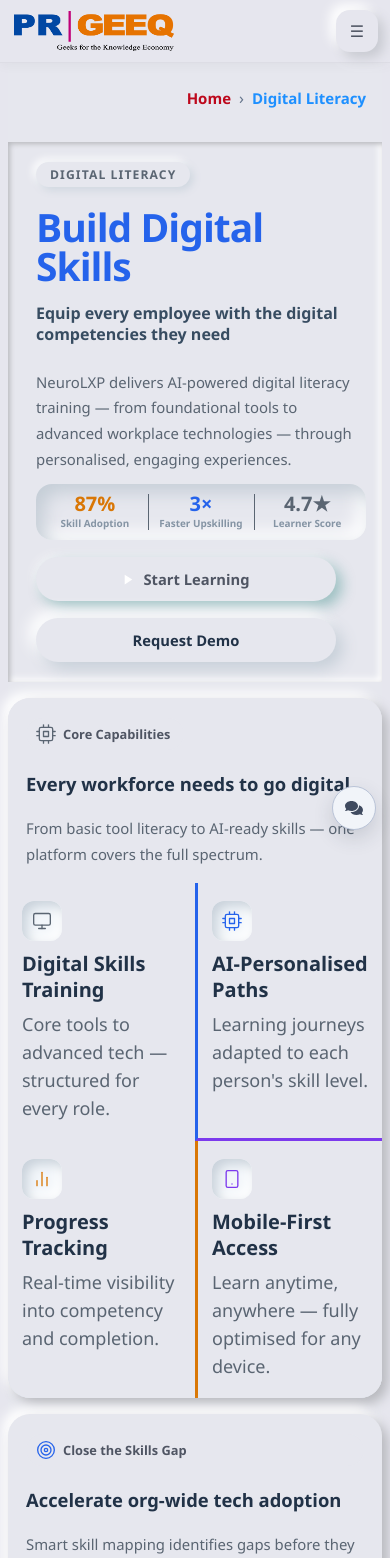
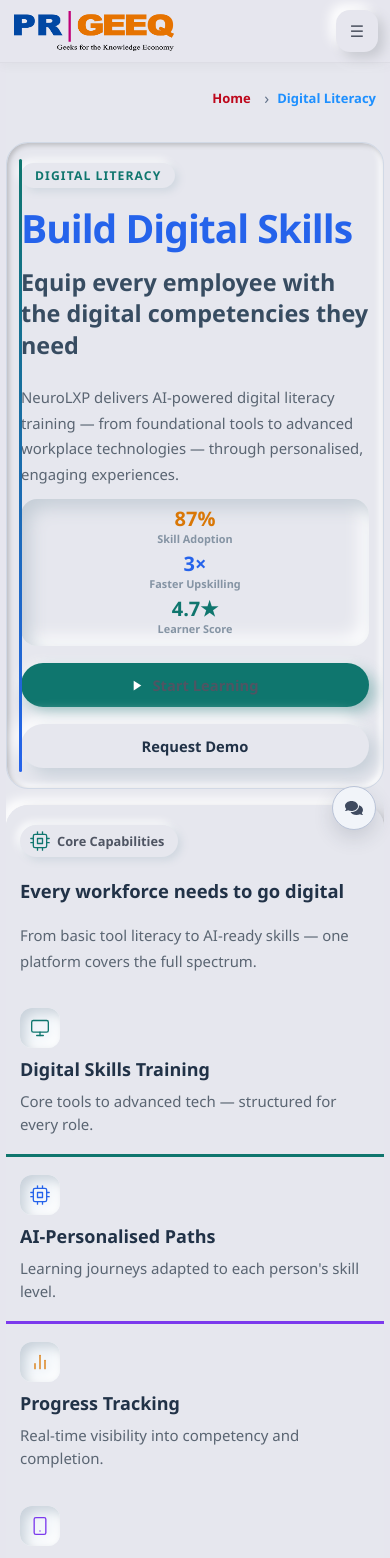
Before and after one commit to PRGEEQGlobalSolutionPrivateLIT/NeuroLXP-Website, a Next.js app in the folder apps/website/: page /digital-literacy in a window 390 px wide. Shown: the top 1558 px of the page. Built offline with nearby package versions, Linux system fonts and the light colour scheme.

Commit message:
Update digital-literacy.css

```diff
--- a/apps/website/app/digital-literacy/digital-literacy.css
+++ b/apps/website/app/digital-literacy/digital-literacy.css
@@ -1,30 +1,36 @@
 .dl {
-  --bg:           #e6e7ee;
-  --surface:      #e6e7ee;
-  --surface-up:   #f2f6fa;
+  --bg: #e6e7ee;
+  --surface: #e6e7ee;
+  --surface-up: #f2f6fa;
   --surface-deep: #dfe6ed;
-  --text:         #5a6572;
-  --heading:      #213247;
-  --muted:        #8594a4;
-  --secondary:    #2563eb;
-  --accent:       #d97706;
-  --support:      #7c3aed;
-  --white-glass:  rgba(255,255,255,0.68);
-  --sh-out-xs:  4px 4px 10px #cad2db, -4px -4px 10px #ffffff;
-  --sh-out-sm:  7px 7px 16px #c6cfd8, -7px -7px 16px #ffffff;
+  --text: #5a6572;
+  --heading: #213247;
+  --muted: #8594a4;
+  --primary: #0f766e;
+  --secondary: #2563eb;
+  --accent: #d97706;
+  --support: #7c3aed;
+  --white-glass: rgba(255, 255, 255, 0.68);
+
+  --sh-out-xs: 4px 4px 10px #cad2db, -4px -4px 10px #ffffff;
+  --sh-out-sm: 7px 7px 16px #c6cfd8, -7px -7px 16px #ffffff;
   --sh-out-md: 12px 12px 26px #c2cbd4, -12px -12px 26px #ffffff;
   --sh-out-lg: 18px 18px 36px #bec8d2, -18px -18px 36px #ffffff;
-  --sh-in:     inset 5px 5px 12px #c8d1da, inset -5px -5px 12px #ffffff;
-  --sh-in-deep:inset 8px 8px 18px #c4cdd6, inset -8px -8px 18px #ffffff;
-  --sh-combo:   8px 8px 20px #c4cdd6, -8px -8px 20px #ffffff,
-                inset 2px 2px 5px rgba(255,255,255,0.6),
-                inset -2px -2px 5px rgba(194,203,212,0.4);
-  --sh-flat:    3px 3px 8px #cdd5de, -3px -3px 8px #ffffff;
+  --sh-in: inset 5px 5px 12px #c8d1da, inset -5px -5px 12px #ffffff;
+  --sh-in-deep: inset 8px 8px 18px #c4cdd6, inset -8px -8px 18px #ffffff;
+  --sh-combo:
+    8px 8px 20px #c4cdd6,
+    -8px -8px 20px #ffffff,
+    inset 2px 2px 5px rgba(255, 255, 255, 0.6),
+    inset -2px -2px 5px rgba(194, 203, 212, 0.4);
+  --sh-flat: 3px 3px 8px #cdd5de, -3px -3px 8px #ffffff;
+
   --r-pill: 999px;
-  --r-2xl:  28px;
-  --r-xl:   22px;
-  --r-lg:   16px;
-  --r-md:   12px;
+  --r-2xl: 28px;
+  --r-xl: 22px;
+  --r-lg: 16px;
+  --r-md: 12px;
+
   font-family: "Segoe UI", Arial, sans-serif;
   font-size: 16px;
   color: var(--text);
@@ -36,9 +42,19 @@
   display: flex;
   flex-direction: column;
   gap: 28px;
+  overflow-x: hidden;
 }
 
-.dl *, .dl *::before, .dl *::after { box-sizing: inherit; }
+.dl *,
+.dl *::before,
+.dl *::after {
+  box-sizing: inherit;
+}
+
+.dl img {
+  max-width: 100%;
+  height: auto;
+}
 
 .dl__eyebrow {
   display: inline-block;
@@ -48,7 +64,7 @@
   box-shadow: var(--sh-flat);
   font-size: 0.76rem;
   font-weight: 700;
-  letter-spacing: .09em;
+  letter-spacing: 0.09em;
   text-transform: uppercase;
   color: var(--primary);
   width: fit-content;
@@ -56,23 +72,23 @@
 
 .dl__title {
   margin: 8px 0 6px;
-  font-size: 40px;
+  font-size: clamp(32px, 4vw, 40px);
   font-weight: 800;
-  line-height: 1.0;
+  line-height: 1.05;
   letter-spacing: -0.01px;
   color: var(--secondary);
 }
 
 .dl__subtitle {
   margin: 0 0 12px;
-  font-size: 32px;
+  font-size: clamp(24px, 3vw, 32px);
   font-weight: 700;
   line-height: 1.34;
   color: #374c61;
 }
 
 .dl__body {
-  font-size: 18px;
+  font-size: clamp(16px, 1.7vw, 18px);
   line-height: 1.72;
   color: var(--text);
   margin: 0;
@@ -80,7 +96,7 @@
 
 .dl__section-title {
   margin: 8px 0 10px;
-  font-size: 24px;
+  font-size: clamp(21px, 2.4vw, 24px);
   font-weight: 700;
   line-height: 1.3;
   color: var(--heading);
@@ -105,9 +121,11 @@
   padding: 6px 14px 6px 10px;
   border-radius: var(--r-pill);
   background: var(--surface);
+  box-shadow: var(--sh-flat);
   font-size: 0.8rem;
   font-weight: 700;
   margin-bottom: 4px;
+  width: fit-content;
 }
 
 .dl__icon-pill--primary {
@@ -145,7 +163,7 @@
   display: flex;
   align-items: flex-start;
   gap: 8px;
-  font-size: 18px;
+  font-size: clamp(15px, 1.6vw, 18px);
   line-height: 1.55;
 }
 
@@ -181,7 +199,9 @@
 .dl__btn {
   display: inline-flex;
   align-items: center;
+  justify-content: center;
   gap: 8px;
+  min-height: 44px;
   padding: 12px 24px;
   border: none;
   border-radius: var(--r-pill);
@@ -190,16 +210,19 @@
   cursor: pointer;
   transition: transform 0.22s ease, box-shadow 0.22s ease;
 }
+
 .dl__btn--primary {
   background: var(--primary);
   color: #fff;
-  box-shadow: 6px 6px 14px rgba(15,118,110,0.35), -3px -3px 10px rgba(255,255,255,0.5);
+  box-shadow:
+    6px 6px 14px rgba(15, 118, 110, 0.35),
+    -3px -3px 10px rgba(255, 255, 255, 0.5);
   margin-top: 5px;
 }
 
 .dl__btn--primary:hover {
   transform: translateY(-2px);
-  box-shadow: 8px 10px 20px rgba(15,118,110,0.45);
+  box-shadow: 8px 10px 20px rgba(15, 118, 110, 0.45);
 }
 
 .dl__btn--ghost {
@@ -219,25 +242,28 @@
   font-size: 1rem;
 }
 
+/* HERO */
 .dl__hero {
   display: grid;
   grid-template-columns: 1fr;
   gap: 22px;
   align-items: stretch;
+  margin-top: 0;
+  padding-top: 0;
 }
 
 .dl__hero-text {
-  border-radius: border .0625rem solid #d1d9e6;
-  background: var(--surface);
-  box-shadow: var(--sh-out-md);
+  border: 0.0625rem solid #d1d9e6;
+  border-radius: var(--r-2xl);
+  background: #e6e7ee;
   flex-direction: column;
   gap: 12px;
   padding: 36px 32px 36px 40px;
   display: flex;
   position: relative;
   overflow: hidden;
+  min-width: 0;
   box-shadow: inset 2px 2px 5px #b8b9be, inset -3px -3px 7px #fff !important;
-  background: #e6e7ee;
 }
 
 .dl__hero-text::before {
@@ -246,37 +272,42 @@
   inset: 20px auto 20px 16px;
   width: 4px;
   border-radius: var(--r-pill);
+  background: linear-gradient(180deg, var(--primary), var(--secondary));
 }
 
 .dl__hero-stats {
   display: flex;
-  align-items: center;
+  align-items: stretch;
   gap: 0;
   padding: 14px 16px;
   border-radius: var(--r-lg);
   box-shadow: var(--sh-in-deep);
+  overflow: hidden;
 }
 
 .dl__stat-block {
   display: flex;
+  flex: 1;
+  min-width: 0;
   flex-direction: column;
   align-items: center;
   width: 100%;
+  text-align: center;
 }
 
 .dl__stat-num {
-  font-size: 1.65rem;
+  font-size: clamp(20px, 2vw, 26px);
   font-weight: 800;
   line-height: 1;
   color: var(--heading);
 }
 
 .dl__stat-lbl {
-  font-size: 14px;
+  font-size: clamp(12px, 1.3vw, 14px);
   font-weight: 600;
   color: var(--muted);
   margin-top: 2px;
-  white-space: nowrap;
+  white-space: normal;
 }
 
 .dl__stat-block--primary .dl__stat-num {
@@ -309,10 +340,12 @@
   border-radius: var(--r-2xl);
   overflow: hidden;
   box-shadow: var(--sh-out-md);
+  min-height: 300px;
 }
 
 .dl__hero-img {
-  width: 100%; height: 100%;
+  width: 100%;
+  height: 100%;
   object-fit: cover;
   display: block;
   min-height: 300px;
@@ -320,13 +353,14 @@
 
 .dl__hero-badge {
   position: absolute;
-  bottom: 16px; right: 16px;
+  bottom: 16px;
+  right: 16px;
   display: flex;
   align-items: center;
   gap: 7px;
   padding: 8px 14px;
   border-radius: var(--r-pill);
-  background: rgba(232,237,242,0.92);
+  background: rgba(232, 237, 242, 0.92);
   backdrop-filter: blur(10px);
   box-shadow: var(--sh-out-xs);
   font-size: 0.8rem;
@@ -335,6 +369,7 @@
   border: 1px solid var(--white-glass);
 }
 
+/* BAND */
 .dl__band {
   display: grid;
   grid-template-columns: 45% 55%;
@@ -347,13 +382,14 @@
 }
 
 .dl__band-content {
-  padding: 19px 36px 44px 44px;
+  padding: 28px 36px 44px 44px;
   background: var(--surface);
   display: flex;
   flex-direction: column;
   justify-content: center;
   align-items: flex-start;
   gap: 10px;
+  min-width: 0;
 }
 
 .dl__band-cards {
@@ -370,6 +406,7 @@
   flex-direction: column;
   gap: 8px;
   transition: background 0.18s;
+  min-width: 0;
 }
 
 .dl__band-card:hover {
@@ -390,7 +427,8 @@
 }
 
 .dl__band-card-icon {
-  width: 40px; height: 40px;
+  width: 40px;
+  height: 40px;
   display: flex;
   align-items: center;
   justify-content: center;
@@ -418,7 +456,7 @@
 
 .dl__band-card-title {
   margin: 0;
-  font-size: 20px;
+  font-size: clamp(18px, 2vw, 20px);
   font-weight: 700;
   color: var(--heading);
   line-height: 1.3;
@@ -426,11 +464,12 @@
 
 .dl__band-card-body {
   margin: 0;
-  font-size: 18px;
+  font-size: clamp(15px, 1.6vw, 18px);
   line-height: 1.55;
   color: var(--text);
 }
 
+/* SPLIT */
 .dl__split {
   display: grid;
   grid-template-columns: 1fr 1fr;
@@ -446,6 +485,7 @@
   display: flex;
   flex-direction: column;
   gap: 10px;
+  min-width: 0;
 }
 
 .dl__metric-row {
@@ -456,18 +496,19 @@
 
 .dl__metric {
   flex: 1;
+  min-width: 0;
   padding: 12px 8px;
   border-radius: var(--r-lg);
-  background: var(--surface-up);
+  background: #e6e7ee;
   box-shadow: var(--sh-in);
   display: flex;
   flex-direction: column;
   align-items: center;
-  background-color: #e6e7ee
+  text-align: center;
 }
 
 .dl__metric-val {
-  font-size: 1.4rem;
+  font-size: clamp(18px, 2vw, 22px);
   font-weight: 800;
   line-height: 1;
   color: var(--heading);
@@ -478,7 +519,7 @@
   font-weight: 600;
   color: var(--muted);
   margin-top: 3px;
-  white-space: nowrap;
+  white-space: normal;
 }
 
 .dl__metric--primary .dl__metric-val {
@@ -502,7 +543,8 @@
 }
 
 .dl__split-img {
-  width: 100%; height: 100%;
+  width: 100%;
+  height: 100%;
   object-fit: cover;
   display: block;
   min-height: 340px;
@@ -510,13 +552,14 @@
 
 .dl__split-badge {
   position: absolute;
-  bottom: 16px; left: 16px;
+  bottom: 16px;
+  left: 16px;
   display: flex;
   align-items: center;
   gap: 7px;
   padding: 7px 14px;
   border-radius: var(--r-pill);
-  background: rgba(232,237,242,0.92);
+  background: rgba(232, 237, 242, 0.92);
   backdrop-filter: blur(10px);
   font-size: 0.78rem;
   font-weight: 700;
@@ -524,6 +567,7 @@
   border: 1px solid var(--white-glass);
 }
 
+/* TRIO */
 .dl__trio {
   display: grid;
   grid-template-columns: 1fr 1fr;
@@ -531,8 +575,7 @@
   align-items: start;
   box-shadow: 6px 6px 12px #b8b9be, -6px -6px 12px #fff !important;
   border-radius: var(--r-2xl);
-  padding-block: 10px;
-  padding-right: 24px;
+  padding: 10px 24px 10px 0;
 }
 
 .dl__trio-text {
@@ -542,6 +585,7 @@
   border-color: #d1d9e6 !important;
   display: flex;
   flex-direction: column;
+  min-width: 0;
 }
 
 .dl__trio-stats {
@@ -549,6 +593,7 @@
   flex-direction: column;
   gap: 14px;
   align-self: center;
+  width: 100%;
 }
 
 .dl__trio-stat {
@@ -559,7 +604,7 @@
   border-radius: var(--r-xl);
   background: var(--surface);
   box-shadow: 6px 6px 12px #b8b9be, -6px -6px 12px #fff !important;
-   transition: transform 0.22s ease, box-shadow 0.22s ease;
+  transition: transform 0.22s ease, box-shadow 0.22s ease;
 }
 
 .dl__trio-stat:hover {
@@ -568,15 +613,19 @@
 }
 
 .dl__trio-stat-icon {
-  width: 40px; height: 40px;
-  display: flex; align-items: center; justify-content: center;
+  width: 40px;
+  height: 40px;
+  min-width: 40px;
+  display: flex;
+  align-items: center;
+  justify-content: center;
   border-radius: var(--r-md);
   background: var(--surface-up);
   box-shadow: var(--sh-in);
   flex-shrink: 0;
 }
 
-.dl__trio-stat-icon--primary   {
+.dl__trio-stat-icon--primary {
   color: var(--primary);
 }
 
@@ -594,7 +643,7 @@
 
 .dl__trio-stat-val {
   display: block;
-  font-size: 1.4rem;
+  font-size: clamp(20px, 2vw, 22px);
   font-weight: 800;
   line-height: 1;
   color: var(--heading);
@@ -608,6 +657,7 @@
   margin-top: 2px;
 }
 
+/* STEPS */
 .dl__steps {
   padding: 40px 44px;
   border-radius: var(--r-2xl);
@@ -626,7 +676,7 @@
 
 .dl__steps-row {
   display: flex;
-  align-items: flex-start;
+  align-items: stretch;
   gap: 8px;
 }
 
@@ -635,10 +685,12 @@
   align-items: center;
   gap: 8px;
   flex: 1;
+  min-width: 0;
 }
 
 .dl__step {
   flex: 1;
+  min-width: 0;
   padding: 24px 20px;
   border-radius: var(--r-xl);
   box-shadow: var(--sh-in);
@@ -694,14 +746,14 @@
 
 .dl__step-title {
   margin: 0;
-  font-size: 20px;
+  font-size: clamp(18px, 2vw, 20px);
   font-weight: 700;
   color: var(--heading);
 }
 
 .dl__step-body {
   margin: 0;
-  font-size: 0.961rem;
+  font-size: clamp(15px, 1.5vw, 0.961rem);
   line-height: 1.55;
   color: var(--text);
 }
@@ -713,6 +765,7 @@
   align-items: center;
 }
 
+/* BENTO */
 .dl__bento {
   display: grid;
   grid-template-columns: 3fr 2fr;
@@ -741,7 +794,7 @@
 
 .dl__bento-title {
   margin: 0;
-  font-size: 24px;
+  font-size: clamp(21px, 2.4vw, 24px);
   font-weight: 700;
   line-height: 1.3;
   color: var(--heading);
@@ -760,13 +813,12 @@
   gap: 5px;
   padding: 5px 12px;
   border-radius: var(--r-pill);
-  background: var(--surface-up);
+  background: #e6e7ee;
   font-size: 0.84rem;
   font-weight: 700;
   color: var(--heading);
   box-shadow: 3px 3px 6px #b8b9be, -3px -3px 6px #fff;
   border-color: #d1d9e6;
-  background-color: #e6e7ee;
   transition: transform 0.22s ease, box-shadow 0.22s ease;
   cursor: pointer;
 }
@@ -809,7 +861,8 @@
 }
 
 .dl__bento-icon {
-  width: 42px; height: 42px;
+  width: 42px;
+  height: 42px;
   display: flex;
   align-items: center;
   justify-content: center;
@@ -828,18 +881,19 @@
 
 .dl__bento-card-title {
   margin: 0;
-  font-size: 20px;
+  font-size: clamp(18px, 2vw, 20px);
   font-weight: 700;
   color: var(--heading);
 }
 
 .dl__bento-card-body {
   margin: 0;
-  font-size: 18px;
+  font-size: clamp(15px, 1.6vw, 18px);
   line-height: 1.55;
   color: var(--text);
 }
 
+/* CTA */
 .dl__cta {
   padding: 56px 48px;
   border-radius: var(--r-2xl);
@@ -856,6 +910,7 @@
   inset: 0 auto 0 0;
   width: 5px;
   border-radius: var(--r-pill) 0 0 var(--r-pill);
+  background: linear-gradient(180deg, var(--primary), var(--secondary));
 }
 
 .dl__cta-content {
@@ -867,7 +922,7 @@
 
 .dl__cta-title {
   margin: 0;
-  font-size: 32px;
+  font-size: clamp(24px, 3vw, 32px);
   font-weight: 800;
   color: var(--heading);
   line-height: 1.22;
@@ -881,172 +936,7 @@
   margin-top: 8px;
 }
 
-@media (max-width: 1024px) {
-  .dl {
-    gap: 22px;
-  }
-
-  .dl__hero {
-    grid-template-columns: 1fr;
-  }
-
-  .dl__hero-img-panel {
-    min-height: 260px;
-  }
-
-  .dl__hero-img {
-    min-height: 260px;
-  }
-
-  .dl__band {
-    grid-template-columns: 1fr;
-  }
-
-  .dl__band-content {
-    padding: 28px;
-  }
-
-  .dl__band-cards {
-    grid-template-columns: 1fr 1fr;
-  }
-
-  .dl__split {
-    grid-template-columns: 1fr;
-  }
-
-  .dl__split-img-wrap {
-    min-height: 240px;
-  }
-
-  .dl__trio {
-    grid-template-columns: 1fr;
-  }
-
-  .dl__steps-row {
-    flex-wrap: wrap;
-  }
-
-  .dl__step-wrap {
-    flex: 1 1 40%;
-  }
-
-  .dl__step-arrow {
-    display: none;
-  }
-
-  .dl__bento {
-    grid-template-columns: 1fr;
-  }
-
-  .dl__bento-side {
-    flex-direction: row;
-    gap: 16px;
-  }
-
-  .dl__bento-card {
-    flex: 1;
-  }
-}
-
-@media (max-width: 640px) {
-  .dl {
-    width: calc(100% - 16px);
-    padding: 16px 0 48px;
-    gap: 16px;
-  }
-
-  .dl__title {
-    font-size: clamp(2rem, 10vw, 2.8rem);
-    letter-spacing: -1px;
-  }
-
-  .dl__subtitle {
-    font-size: 1rem;
-  }
-
-  .dl__section-title {
-    font-size: 1.15rem;
-  }
-
-  .dl__body {
-    font-size: 0.93rem;
-  }
-
-  .dl__hero-text {
-    padding: 20px 16px 20px 28px;
-  }
-
-  .dl__hero-img-panel {
-    min-height: 200px;
-    border-radius: var(--r-xl);
-  }
-
-  .dl__hero-img {
-    min-height: 200px;
-  }
-
-  .dl__hero-stats {
-    padding: 10px;
-  }
-
-  .dl__stat-num {
-    font-size: 1.25rem;
-  }
-
-  .dl__stat-lbl {
-    font-size: 0.62rem;
-  }
-
-  .dl__band {
-    border-radius: var(--r-xl);
-  }
-
-  .dl__band-content {
-    padding: 20px 18px 16px;
-  }
-
-  .dl__band-cards {
-    grid-template-columns: 1fr 1fr;
-  }
-
-  .dl__band-card {
-    padding: 18px 14px;
-  }
-
-  .dl__split-content {
-    padding: 20px 18px;
-    border-radius: var(--r-xl);
-  }
-
-  .dl__split-img-wrap {
-    min-height: 200px;
-    border-radius: var(--r-xl);
-  }
-
-  .dl__trio {
-    grid-template-columns: 1fr;
-  }
-
-  .dl__trio-text {
-    padding: 20px 18px;
-    border-radius: var(--r-xl);
-  }
-
-  .dl__steps {
-    padding: 24px 18px;
-  }
-
-  .dl__steps-row { flex-direction: column; gap: 12px; }
-  .dl__step-wrap { flex: 1 1 100%; }
-  .dl__bento { grid-template-columns: 1fr; }
-  .dl__bento-main { padding: 28px 24px; }
-  .dl__bento-side { flex-direction: column; }
-  .dl__cta { padding: 36px 22px; }
-  .dl__cta-title { font-size: 1.4rem; }
-  .dl__cta-btns { flex-direction: column; align-items: center; }
-  .dl__btn { width: 100%; max-width: 300px; justify-content: center; }
-}
-
+/* BREADCRUMB */
 .dl .dl-breadcrumb-nav {
   width: 100%;
   max-width: 1200px;
@@ -1056,6 +946,7 @@
   justify-content: flex-end;
   align-items: center;
   min-height: 0;
+  overflow-x: auto;
 }
 
 .dl .dl-breadcrumb {
@@ -1117,12 +1008,280 @@
   line-height: 1;
 }
 
-.dl .dl__hero {
-  margin-top: 0;
-  padding-top: 0;
+/* TABLET */
+@media (max-width: 1024px) {
+  .dl {
+    width: min(100% - 24px, 960px);
+    gap: 22px;
+  }
+
+  .dl__hero {
+    grid-template-columns: 1fr;
+  }
+
+  .dl__hero-img-panel,
+  .dl__hero-img {
+    min-height: 260px;
+  }
+
+  .dl__band {
+    grid-template-columns: 1fr;
+  }
+
+  .dl__band-content {
+    padding: 28px;
+  }
+
+  .dl__band-cards {
+    grid-template-columns: 1fr 1fr;
+  }
+
+  .dl__split {
+    grid-template-columns: 1fr;
+  }
+
+  .dl__split-img-wrap,
+  .dl__split-img {
+    min-height: 240px;
+  }
+
+  .dl__trio {
+    grid-template-columns: 1fr;
+    padding: 10px 18px 18px;
+  }
+
+  .dl__trio-text {
+    padding: 28px;
+  }
+
+  .dl__steps-row {
+    flex-wrap: wrap;
+    gap: 14px;
+  }
+
+  .dl__step-wrap {
+    flex: 1 1 calc(50% - 14px);
+  }
+
+  .dl__step-arrow {
+    display: none;
+  }
+
+  .dl__bento {
+    grid-template-columns: 1fr;
+  }
+
+  .dl__bento-side {
+    flex-direction: row;
+    gap: 16px;
+  }
+
+  .dl__bento-card {
+    flex: 1;
+  }
 }
 
-@media (max-width: 768px) {
+/* MOBILE */
+@media (max-width: 640px) {
+  .dl {
+    width: calc(100% - 16px);
+    padding: 16px 0 48px;
+    gap: 16px;
+  }
+
+  .dl__title {
+    font-size: clamp(30px, 10vw, 42px);
+    letter-spacing: -1px;
+  }
+
+  .dl__subtitle {
+    font-size: clamp(20px, 6vw, 26px);
+  }
+
+  .dl__section-title {
+    font-size: 1.15rem;
+  }
+
+  .dl__body {
+    font-size: 0.93rem;
+  }
+
+  .dl__hero-text {
+    padding: 20px 16px 20px 28px;
+    border-radius: var(--r-xl);
+  }
+
+  .dl__hero-text::before {
+    inset: 16px auto 16px 12px;
+    width: 3px;
+  }
+
+  .dl__hero-img-panel,
+  .dl__hero-img {
+    min-height: 200px;
+    border-radius: var(--r-xl);
+  }
+
+  .dl__hero-badge {
+    bottom: 12px;
+    right: 12px;
+    padding: 6px 10px;
+    font-size: 0.72rem;
+  }
+
+  .dl__hero-stats {
+    padding: 10px;
+  }
+
+  .dl__stat-num {
+    font-size: 1.25rem;
+  }
+
+  .dl__stat-lbl {
+    font-size: 0.68rem;
+  }
+
+  .dl__hero-ctas {
+    flex-direction: column;
+    align-items: stretch;
+  }
+
+  .dl__btn {
+    width: 100%;
+    max-width: 300px;
+    justify-content: center;
+  }
+
+  .dl__hero-ctas .dl__btn,
+  .dl__cta-btns .dl__btn {
+    max-width: none;
+  }
+
+  .dl__band {
+    border-radius: var(--r-xl);
+  }
+
+  .dl__band-content {
+    padding: 20px 18px 16px;
+  }
+
+  .dl__band-cards {
+    grid-template-columns: 1fr;
+  }
+
+  .dl__band-card {
+    padding: 18px 14px;
+  }
+
+  .dl__band-card--secondary,
+  .dl__band-card--support {
+    border-left: none;
+  }
+
+  .dl__split-content {
+    padding: 20px 18px;
+    border-radius: var(--r-xl);
+  }
+
+  .dl__split-img-wrap,
+  .dl__split-img {
+    min-height: 200px;
+    border-radius: var(--r-xl);
+  }
+
+  .dl__metric-row {
+    gap: 8px;
+  }
+
+  .dl__metric {
+    padding: 10px 6px;
+  }
+
+  .dl__metric-lbl {
+    font-size: 0.66rem;
+  }
+
+  .dl__trio {
+    grid-template-columns: 1fr;
+    padding: 10px 14px 16px;
+    border-radius: var(--r-xl);
+  }
+
+  .dl__trio-text {
+    padding: 20px 18px;
+    border-radius: var(--r-xl);
+  }
+
+  .dl__trio-stat {
+    padding: 14px;
+    gap: 12px;
+    border-radius: var(--r-lg);
+  }
+
+  .dl__trio-stat-icon {
+    width: 34px;
+    height: 34px;
+    min-width: 34px;
+  }
+
+  .dl__trio-stat-val {
+    font-size: 1.05rem;
+  }
+
+  .dl__trio-stat-lbl {
+    font-size: 0.82rem;
+  }
+
+  .dl__steps {
+    padding: 24px 18px;
+    border-radius: var(--r-xl);
+  }
+
+  .dl__steps-row {
+    flex-direction: column;
+    gap: 12px;
+  }
+
+  .dl__step-wrap {
+    flex: 1 1 100%;
+    width: 100%;
+  }
+
+  .dl__step {
+    padding: 20px 16px;
+  }
+
+  .dl__bento {
+    grid-template-columns: 1fr;
+  }
+
+  .dl__bento-main {
+    padding: 28px 24px;
+    border-radius: var(--r-xl);
+  }
+
+  .dl__bento-side {
+    flex-direction: column;
+  }
+
+  .dl__bento-card {
+    border-radius: var(--r-xl);
+  }
+
+  .dl__cta {
+    padding: 36px 22px;
+    border-radius: var(--r-xl);
+  }
+
+  .dl__cta-title {
+    font-size: 1.4rem;
+  }
+
+  .dl__cta-btns {
+    flex-direction: column;
+    align-items: stretch;
+  }
+
   .dl .dl-breadcrumb-nav {
     padding: 0 1rem;
     justify-content: flex-end;
@@ -1132,4 +1291,53 @@
     margin-left: auto;
     justify-content: flex-end;
   }
+
+  .dl .dl-breadcrumb-item {
+    font-size: 13px;
+  }
 }
+
+/* SMALL MOBILE */
+@media (max-width: 400px) {
+  .dl {
+    width: calc(100% - 12px);
+  }
+
+  .dl__hero-text,
+  .dl__band-content,
+  .dl__split-content,
+  .dl__trio-text,
+  .dl__steps,
+  .dl__bento-main,
+  .dl__bento-card,
+  .dl__cta {
+    padding-left: 14px;
+    padding-right: 14px;
+  }
+
+  .dl__hero-stats,
+  .dl__metric-row {
+    flex-direction: column;
+    gap: 8px;
+  }
+
+  .dl__stat-divider {
+    display: none;
+  }
+
+  .dl__hero-img-panel,
+  .dl__hero-img,
+  .dl__split-img-wrap,
+  .dl__split-img {
+    min-height: 190px;
+  }
+
+  .dl__trio {
+    padding-left: 10px;
+    padding-right: 10px;
+  }
+
+  .dl .dl-breadcrumb-nav {
+    padding: 0 0.5rem;
+  }
+}
```
